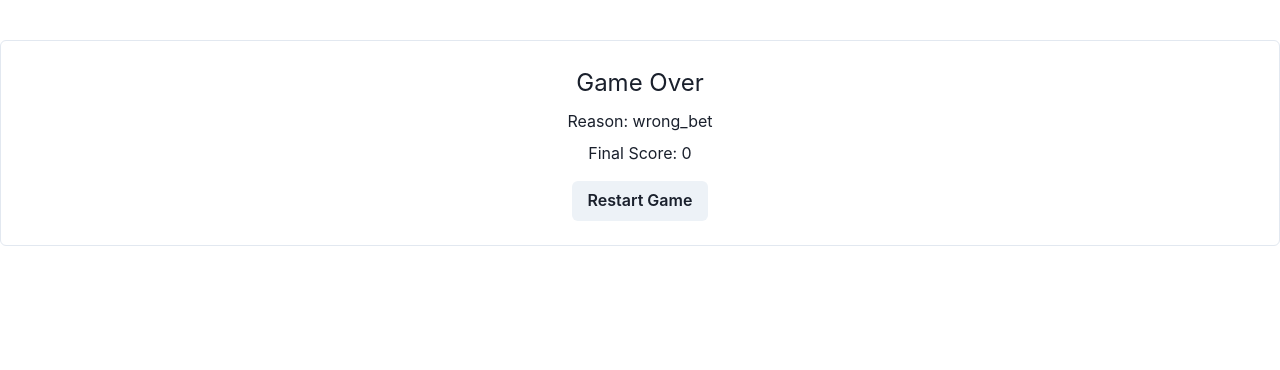
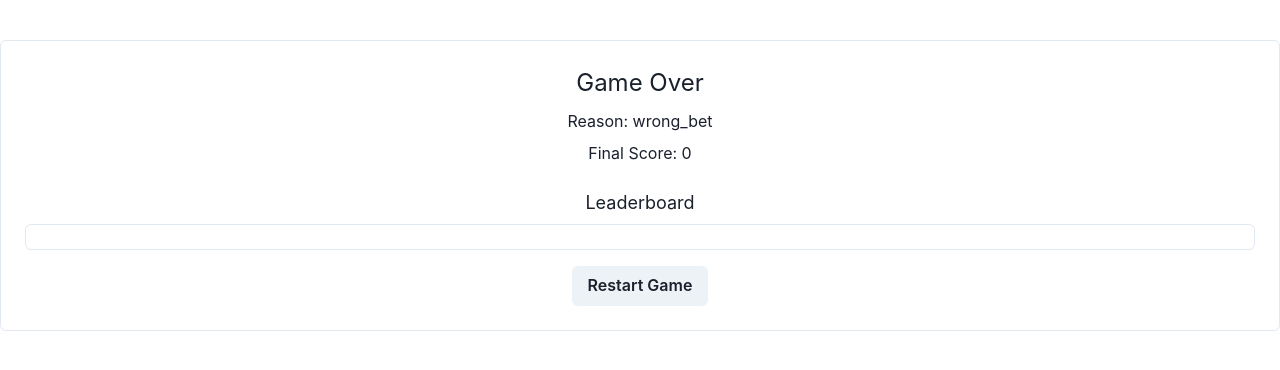
Before and after one commit to AsimAliMurtaza/hand-betting-game, a Next.js app: page /game in a window 1280 px wide. Both pictures are taken after a click on the button "Bet Lower". Shown: the top 370 px of the page. Built offline with nearby package versions, Linux system fonts and the light colour scheme.

Commit message:
feat(leaderboard): added basic leaderboard using localstorage

```diff
--- a/src/app/game/page.tsx
+++ b/src/app/game/page.tsx
@@ -5,6 +5,11 @@ import { Button, Box, Text, HStack } from "@chakra-ui/react";
 import { useGameStore } from "@/stores/store";
 import HandView from "@/components/HandView";
 import HistoryView from "@/components/HistoryView";
+import { updateLeaderboard } from "@/utils/leaderboard";
+import Leaderboard from "@/components/Leaderboard";
+import { getLeaderboard } from "@/utils/leaderboard";
+
+const scores = getLeaderboard();
 
 export default function GamePage() {
   const {
@@ -23,6 +28,12 @@ export default function GamePage() {
     startGame();
   }, [startGame]);
 
+  useEffect(() => {
+  if (isGameOver) {
+    updateLeaderboard(score);
+  }
+}, [isGameOver, score]);
+
   if (isGameOver) {
     return (
       <Box p={6} textAlign="center" mt={10} borderWidth="1px" borderRadius="md">
@@ -30,6 +41,8 @@ export default function GamePage() {
 
         <Text mt={2}>Reason: {gameOverReason}</Text>
         <Text mt={2}>Final Score: {score}</Text>
+
+        <Leaderboard scores={scores} />
 
         <Button mt={4} onClick={startGame}>
           Restart Game
--- /dev/null
+++ b/src/components/Leaderboard.tsx
@@ -0,0 +1,21 @@
+import { Box, Text, VStack } from "@chakra-ui/react";
+
+export default function Leaderboard({
+  scores,
+}: {
+  scores: number[];
+}) {
+  return (
+    <Box mt={6}>
+      <Text fontSize="lg">Leaderboard</Text>
+
+      <VStack align="start" mt={2} spacing={1} borderWidth="1px" p={3} borderRadius="md">
+        {scores.map((s, i) => (
+          <Text key={i}>
+            {i + 1}. {s} points
+          </Text>
+        ))}
+      </VStack>
+    </Box>
+  );
+}
--- /dev/null
+++ b/src/utils/leaderboard.ts
@@ -0,0 +1,16 @@
+const KEY = "betting_game_leaderboard";
+
+export function getLeaderboard(): number[] {
+  if (typeof window === "undefined") return [];
+  return JSON.parse(localStorage.getItem(KEY) || "[]");
+}
+
+export function updateLeaderboard(score: number) {
+  const current = getLeaderboard();
+
+  const updated = [...current, score]
+    .sort((a, b) => b - a)
+    .slice(0, 5);
+
+  localStorage.setItem(KEY, JSON.stringify(updated));
+}
```
